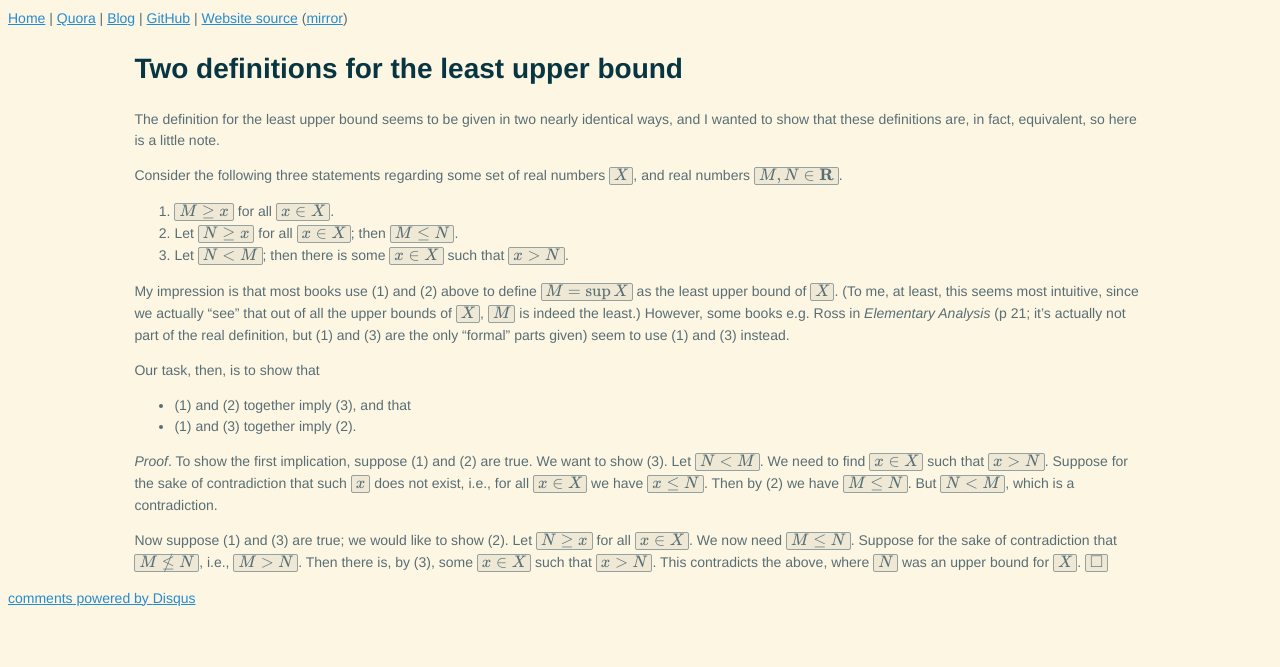
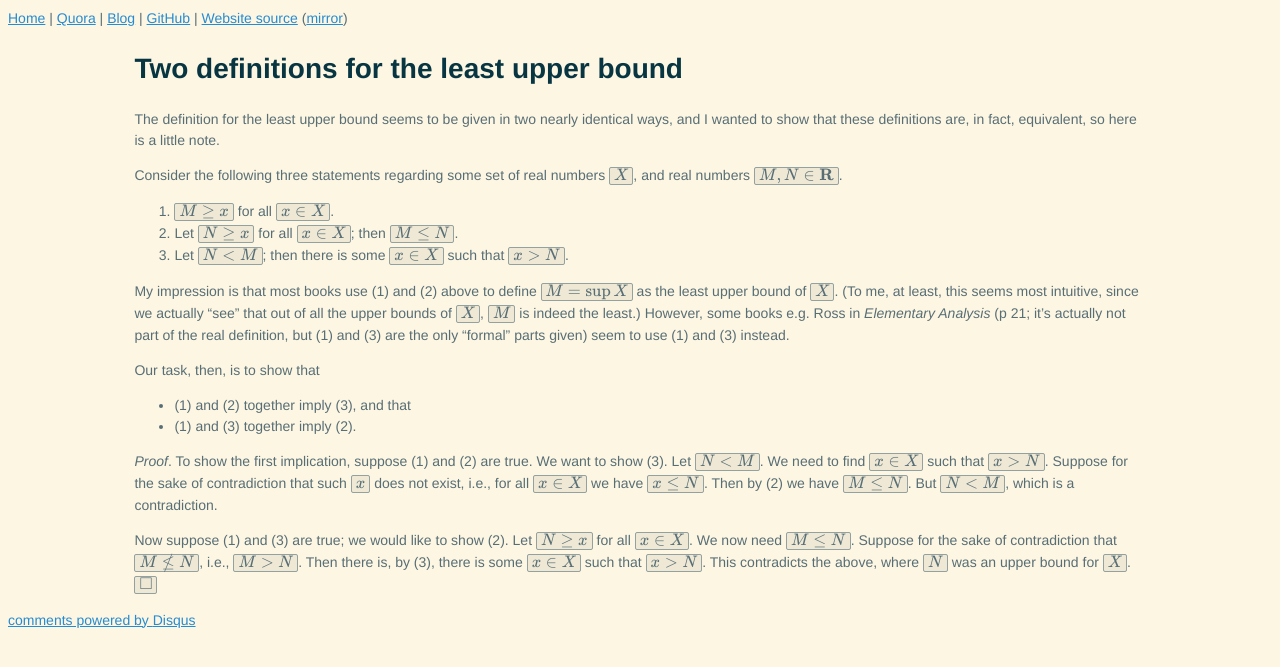
Before and after one commit to riceissa/riceissa.github.io, a Jekyll site: the page built from math/lub.md, in a window 1280 px wide. Shown: the top 667 px of the page. Built offline with Jekyll 4.4.1, drawn with Linux system fonts in a browser that asks for light colours; Markdown is read by kramdown in place of the engine named in the settings; formulas are drawn with MathJax 3; comment, search, counter and statistics services are not loaded.

Commit message:
missing words

```diff
--- a/math/lub.md
+++ b/math/lub.md
@@ -36,5 +36,5 @@ Now suppose (1) and (3) are true; we would like to show (2).
 Let `\(N\geq x\)` for all `\(x\in X\)`.
 We now need `\(M\leq N\)`.
 Suppose for the sake of contradiction that `\(M\not\leq N\)`, i.e., `\(M>N\)`.
-Then there is, by (3), some `\(x\in X\)` such that `\(x>N\)`.
+Then there is, by (3), there is some `\(x\in X\)` such that `\(x>N\)`.
 This contradicts the above, where `\(N\)` was an upper bound for `\(X\)`. `\(\square\)`
```
